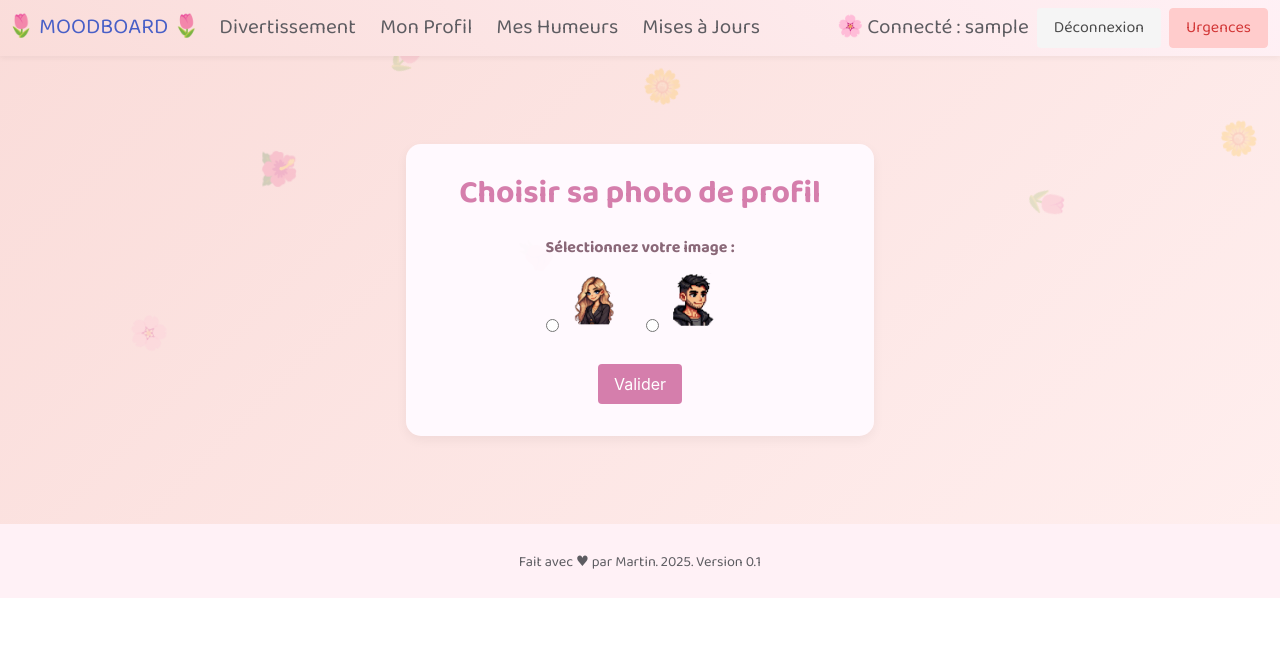
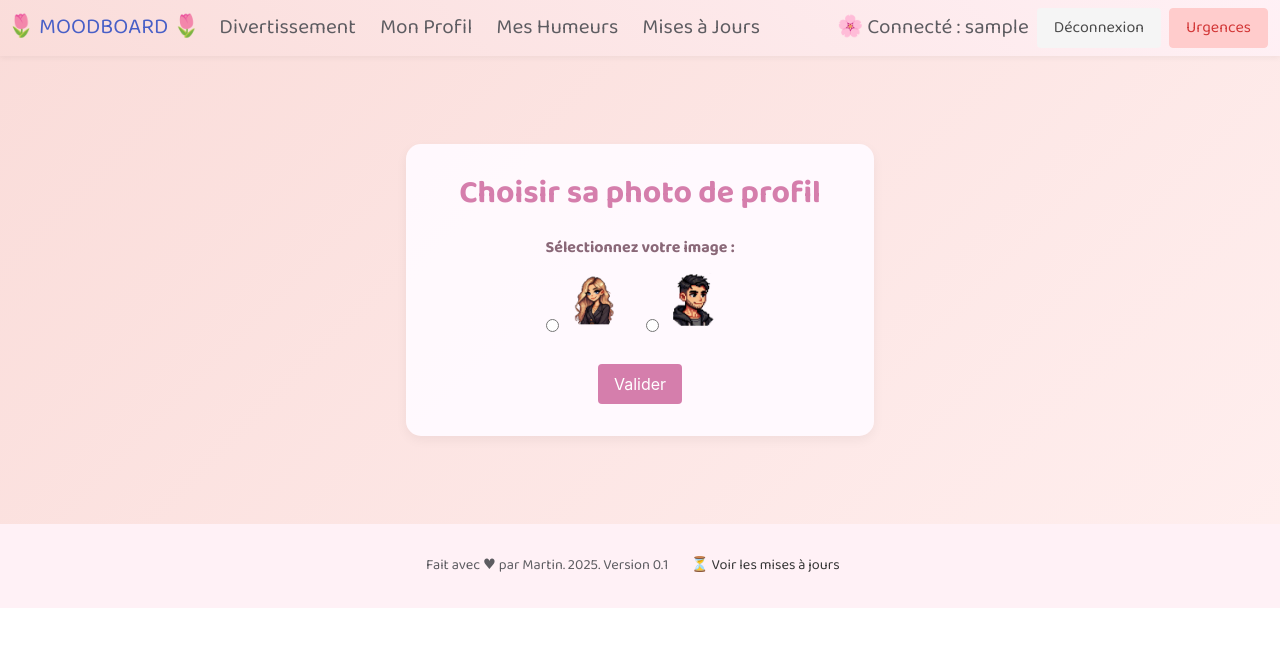
Before and after one commit to Ovanity/Elise, a Flask app: page /choose_profile_pic in a window 1280 px wide. Shown: the top 647 px of the page. Run offline with Flask 3, Linux system fonts and the light colour scheme; the visitor is signed in with stand-in values (Sample User, id 1).

Commit message:
requirements

```diff
--- a/templates/layout.html
+++ b/templates/layout.html
@@ -11,10 +11,10 @@
   <!-- Bulma CSS -->
   <link rel="stylesheet" href="https://cdn.jsdelivr.net/npm/bulma@0.9.3/css/bulma.min.css">
 
+  <!-- Optional: Anime.js for additional animations -->
   <script src="https://cdnjs.cloudflare.com/ajax/libs/animejs/3.2.1/anime.min.js"></script>
 
-
-  <!-- Styles personnalisés -->
+  <!-- Custom styles -->
   <style>
     body {
       background: linear-gradient(135deg, #FADCD9, #FFEFEF);
@@ -27,7 +27,7 @@
       position: relative;
     }
 
-    /* Navbar pastel animé */
+    /* Navbar with animated pastel gradient */
     @keyframes gradientShift {
       0% { background-position: 0% 50%; }
       50% { background-position: 100% 50%; }
@@ -47,103 +47,32 @@
     .navbar-item:hover {
       transform: scale(1.05);
     }
-
-    /* Footer doux */
     footer.footer {
       background-color: #FFF1F6;
       color: #5D5C61;
       padding: 1.5rem 0;
       font-size: 1.1rem;
     }
-
     .container {
       max-width: 100%;
       padding: 1.5rem;
     }
-
-    /* Animation fadeIn douce */
-    @keyframes fadeIn {
-      from { opacity: 0; transform: translateY(20px); }
-      to { opacity: 1; transform: translateY(0); }
-    }
-    .section {
-      animation: fadeIn 1s ease-out;
-    }
-
-    /* Fleurs animées tombantes en fond */
-    .flower {
-      position: fixed;
-      top: -10%;
-      font-size: 2rem;
-      opacity: 0.2;
-      pointer-events: none;
-      animation: flowerFall linear infinite;
-    }
-
-    @keyframes flowerFall {
-      to { transform: translateY(110vh) rotate(360deg); }
-    }
-
-    /* Variations pour différentes fleurs */
-    .flower:nth-child(1) { left: 10%; animation-duration: 15s; animation-delay: 0s; }
-    .flower:nth-child(2) { left: 20%; animation-duration: 18s; animation-delay: 2s; }
-    .flower:nth-child(3) { left: 30%; animation-duration: 20s; animation-delay: 4s; }
-    .flower:nth-child(4) { left: 40%; animation-duration: 16s; animation-delay: 1s; }
-    .flower:nth-child(5) { left: 50%; animation-duration: 22s; animation-delay: 3s; }
-    .flower:nth-child(6) { left: 60%; animation-duration: 17s; animation-delay: 5s; }
-    .flower:nth-child(7) { left: 70%; animation-duration: 19s; animation-delay: 6s; }
-    .flower:nth-child(8) { left: 80%; animation-duration: 14s; animation-delay: 2.5s; }
-    .flower:nth-child(9) { left: 90%; animation-duration: 21s; animation-delay: 4.5s; }
-    .flower:nth-child(10){ left: 95%; animation-duration: 23s; animation-delay: 1.5s; }
-
-    /* Adaptation pour mobile */
-    @media screen and (max-width: 768px) {
-      .section { padding: 2rem 1rem; }
-      .flower { font-size: 1.5rem; }
-    }
   </style>
 </head>
 <body>
-  <!-- Éléments fleurs animées -->
-  <div class="flower">🌸</div>
-  <div class="flower">🌺</div>
-  <div class="flower">🌷</div>
-  <div class="flower">🌹</div>
-  <div class="flower">🌼</div>
-  <div class="flower">🌸</div>
-  <div class="flower">🌺</div>
-  <div class="flower">🌷</div>
-  <div class="flower">🌹</div>
-  <div class="flower">🌼</div>
-
-<style>
-    .frog {
-      width: 50px;              /* Largeur d’une frame */
-      height: 80x;             /* Hauteur d’une frame */
-      background: url("/static/images/frog_spritesheet.png") no-repeat 0 0;
-      /* L’animation saute entre 4 frames en 1 seconde, en boucle */
-      animation: frogIdle 1s steps(4) infinite;
-    }
-
-    @keyframes frogIdle {
-      from {
-        background-position-x: 0;     /* Frame 1 */
-      }
-      to {
-        background-position-x: -5px
-  </style>
-
+  <!-- Navbar -->
   <nav class="navbar" role="navigation" aria-label="main navigation">
     <div class="navbar-brand">
       <a class="navbar-item" href="{{ url_for('index') }}">🌷 MOODBOARD 🌷</a>
       <a class="navbar-item" href="{{ url_for('games') }}">Divertissement</a>
-    <a role="button" class="navbar-burger" aria-label="menu" data-target="navbarMenu">
+      <!-- The burger button with proper data-target -->
+      <a role="button" class="navbar-burger" aria-label="menu" aria-expanded="false" data-target="navMenu">
         <span aria-hidden="true"></span>
         <span aria-hidden="true"></span>
         <span aria-hidden="true"></span>
       </a>
     </div>
-  <div id="navbarMenu" class="navbar-menu">
+    <div id="navMenu" class="navbar-menu">
       <div class="navbar-start">
         {% if session.username %}
           <a class="navbar-item" href="{{ url_for('user_profile', username=session.username) }}">Mon Profil</a>
@@ -157,17 +86,14 @@
             <div style="display: flex; align-items: center; gap: 0.5rem;">
               <span>🌸 Connecté : {{ session.username }}</span>
               <a class="button is-light" href="{{ url_for('logout') }}">Déconnexion</a>
-            <!-- Urgences button with shared class -->
-            <a class="button urgence-button"
-               style="background-color: #FFCCCC; border-color: #FFCCCC; color: #D23636;">
+              <a class="button urgence-button" style="background-color: #FFCCCC; border-color: #FFCCCC; color: #D23636;">
                 Urgences
               </a>
             </div>
           {% else %}
             <a class="button is-light" href="{{ url_for('login') }}">Connexion</a>
             <a class="button is-light" href="{{ url_for('register') }}">Inscription</a>
-          <a class="button urgence-button"
-             style="background-color: #FFCCCC; border-color: #FFCCCC; color: #D23636;">
+            <a class="button urgence-button" style="background-color: #FFCCCC; border-color: #FFCCCC; color: #D23636;">
               Urgences
             </a>
           {% endif %}
@@ -188,11 +114,10 @@
         <div class="content" style="text-align: center;">
           <p><strong>En cas d'urgence, choisis une action :</strong></p>
           <div class="buttons is-centered" style="margin-top: 1rem;">
-          <a class="button" style="background-color: #FFAAAA; color: #D23636;" href="tel:112">Appeler les Urgences (112)</a>
-          <a class="button" style="background-color: #FFAAAA; color: #D23636;" href="tel:3114">Hotline Suicide 24h24 7j/7</a>
-          <a class="button" style="background-color: #FFAAAA; color: #D23636;" href="tel:+33674721820">Appeler SOS Amitié 24h24 7j/7</a>
+            <a class="button" style="background-color: #FFAAAA; color: #D23636;" href="tel:112">Appeler Urgences (112)</a>
+            <a class="button" style="background-color: #FFAAAA; color: #D23636;" href="tel:3114">Hotline Suicide 24h/7</a>
+            <a class="button" style="background-color: #FFAAAA; color: #D23636;" href="tel:+33674721820">Appeler SOS Amitié</a>
             <a class="button" style="background-color: #FFAAAA; color: #D23636;" href="tel:+33674721820">Appeler Martin</a>
-
           </div>
         </div>
       </section>
@@ -202,68 +127,54 @@
     </div>
   </div>
 
-<!-- JavaScript to control the burger menu and modal -->
+  <!-- Main Content Section -->
+  <section class="section">
+    <div class="container">
+      {% block content %}{% endblock %}
+    </div>
+  </section>
+
+  <!-- Footer -->
+  <footer class="footer">
+    <div class="content has-text-centered">
+      <div style="display: inline-flex; align-items: center; gap: 0.5rem;">
+        <p style="margin: 0; font-size: 0.9rem">Fait avec ♥ par Martin. 2025. Version 0.1</p>
+        <a href="{{ url_for('majs') }}" class="button is-small" style="background-color: transparent; border: none; font-size: 0.9rem; cursor: pointer;">
+          ⏳ Voir les mises à jours
+        </a>
+      </div>
+    </div>
+  </footer>
+
+  <!-- Script to control the burger menu and modal -->
   <script>
     document.addEventListener('DOMContentLoaded', () => {
       // Toggle navbar burger
-    const navbarBurgers = Array.from(document.querySelectorAll('.navbar-burger'));
+      const navbarBurgers = document.querySelectorAll('.navbar-burger');
       navbarBurgers.forEach(burger => {
         burger.addEventListener('click', () => {
-        const target = burger.dataset.target;
-        const $target = document.getElementById(target);
+          const targetId = burger.getAttribute('data-target');
+          const targetMenu = document.getElementById(targetId);
           burger.classList.toggle('is-active');
-        $target.classList.toggle('is-active');
+          targetMenu.classList.toggle('is-active');
         });
       });
 
       // Urgences modal functionality
       const urgenceButtons = document.querySelectorAll('.urgence-button');
       const urgenceModal = document.getElementById('urgenceModal');
-    const closeButtons = document.querySelectorAll('#closeUrgenceModal, #closeUrgenceModal2, .modal-background');
-
+      const closeElements = document.querySelectorAll('#closeUrgenceModal, #closeUrgenceModal2, .modal-background');
       urgenceButtons.forEach(btn => {
         btn.addEventListener('click', () => {
           urgenceModal.classList.add('is-active');
         });
       });
-
-    closeButtons.forEach(btn => {
-      btn.addEventListener('click', () => {
+      closeElements.forEach(el => {
+        el.addEventListener('click', () => {
           urgenceModal.classList.remove('is-active');
         });
       });
     });
   </script>
-
-  <!-- Section principale -->
-  <section class="section">
-    <div class="container">
-      {% block content %}{% endblock %}
-    </div>
-  </section>
-
-  <!-- Pied de page -->
-<footer class="footer">
-  <div class="content has-text-centered">
-    <div style="display: inline-flex; align-items: center; gap: 0.5rem;">
-      <p style="margin: 0; font-size: 0.9rem">Fait avec ♥ par Martin. 2025. Version 0.1</p>
-      </a>
-    </div>
-  </div>
-</footer>
-
-  <!-- Script Navbar Burger -->
-  <script>
-    document.addEventListener('DOMContentLoaded', () => {
-      document.querySelectorAll('.navbar-burger').forEach(el => {
-        el.onclick = () => {
-          const menu = document.getElementById(el.dataset.target);
-          el.classList.toggle('is-active');
-          menu.classList.toggle('is-active');
-        };
-      });
-    });
-  </script>
-
 </body>
 </html>
```
Lines whose indentation alone changed are shown as unchanged.
